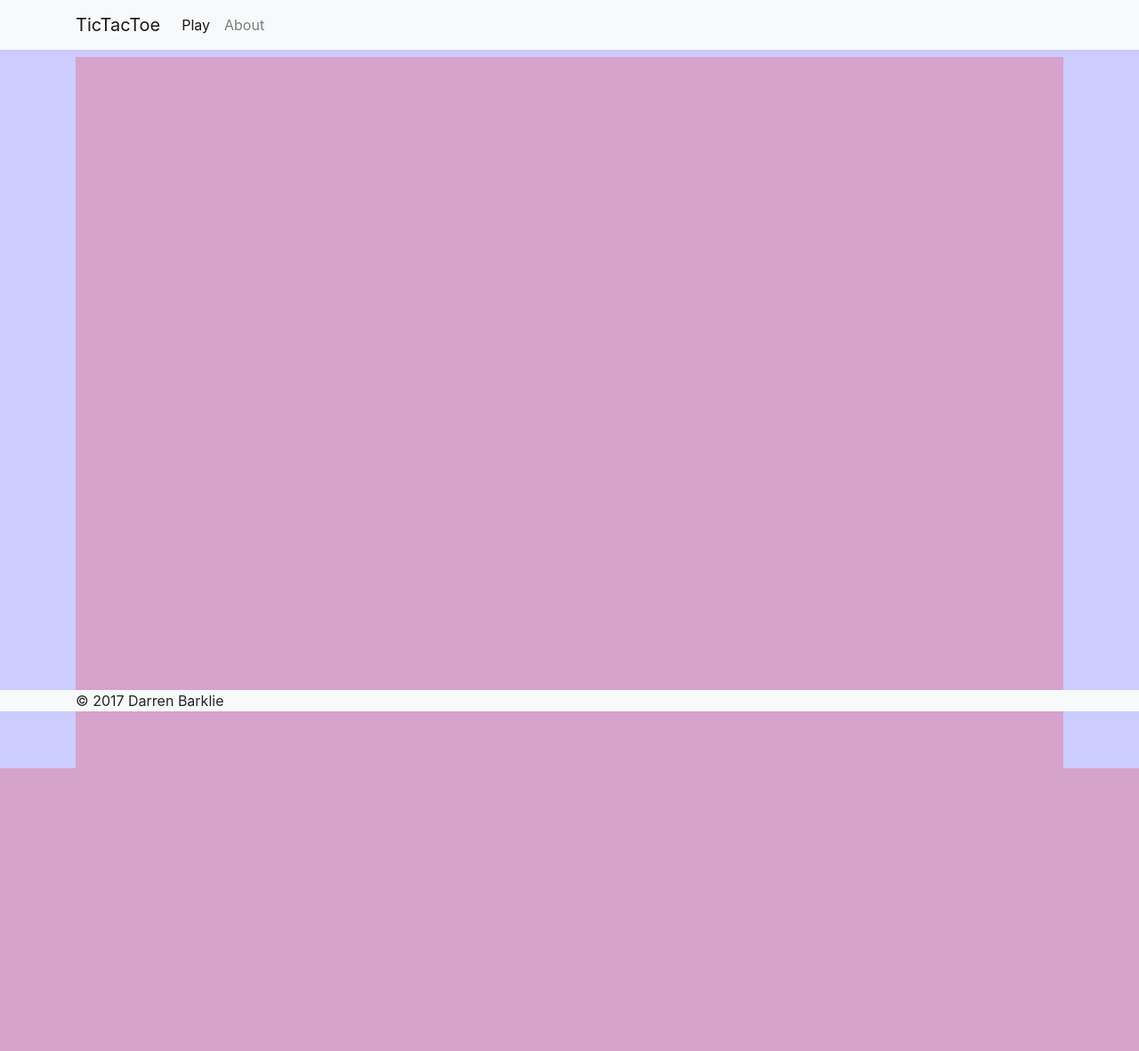
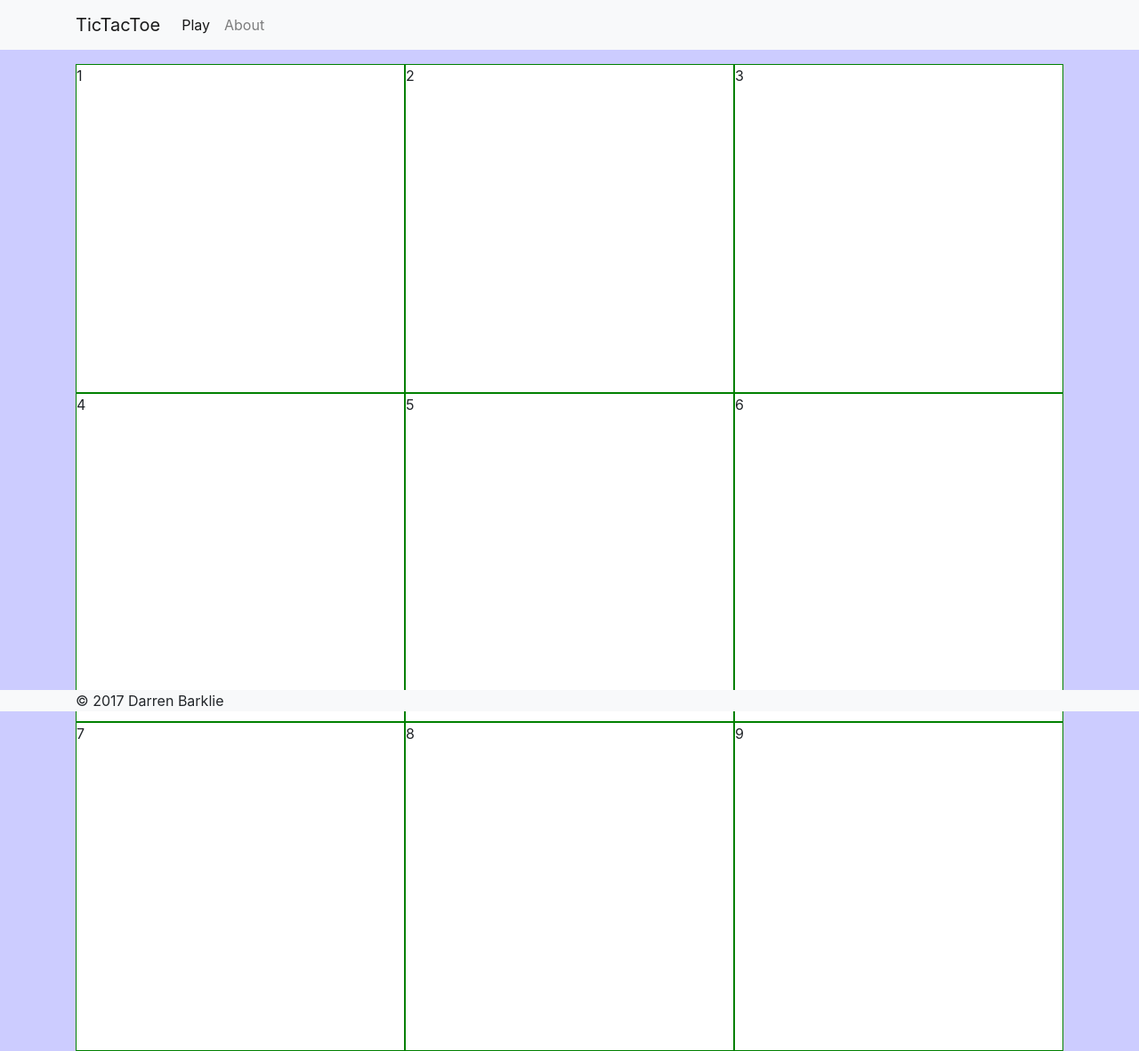
Before and after one commit to darrenbarklie/plan-tictactoe, a CodeIgniter app: page /plan-tictactoe/play in a window 1280 px wide. Shown: the whole page at 89% size. Before the commit the page ends 864 px from the top, so only its background shows below. Run offline with CodeIgniter, Linux system fonts and the light colour scheme.

Commit message:
applyBoardHeight function

```diff
--- a/application/views/pages/play.php
+++ b/application/views/pages/play.php
@@ -7,15 +7,18 @@
 
   <!-- Section : Board -->
   <section class="board">
-    <div class="sq sq-1"></div>
-    <div class="sq sq-2"></div>
-    <div class="sq sq-3"></div>
-    <div class="sq sq-4"></div>
-    <div class="sq sq-5"></div>
-    <div class="sq sq-6"></div>
-    <div class="sq sq-7"></div>
-    <div class="sq sq-8"></div>
-    <div class="sq sq-9"></div>
+    <div id="board">
+      <!-- Note: Commenting for inline gap glitch -->
+      <div class="sq sq-1">1</div><!--
+      --><div class="sq sq-2">2</div><!--
+      --><div class="sq sq-3">3</div><!--
+      --><div class="sq sq-4">4</div><!--
+      --><div class="sq sq-5">5</div><!--
+      --><div class="sq sq-6">6</div><!--
+      --><div class="sq sq-7">7</div><!--
+      --><div class="sq sq-8">8</div><!--
+      --><div class="sq sq-9">9</div>
+    </div><!--#board-->
   </section><!--board-->
 
 </div><!--page-play-->
--- a/application/views/templates/footer.php
+++ b/application/views/templates/footer.php
@@ -11,5 +11,6 @@
     <script type="text/javascript" src="<?php echo base_url("assets/js/jquery-slim.min.js"); ?>"></script>
     <script type="text/javascript" src="<?php echo base_url("assets/js/popper.min.js"); ?>"></script>
     <script type="text/javascript" src="<?php echo base_url("assets/js/bootstrap.min.js"); ?>"></script>
+    <script type="text/javascript" src="<?php echo base_url("assets/js/scripts.js"); ?>"></script>
   </body>
 </html>
--- a/assets/css/stylesheet.css
+++ b/assets/css/stylesheet.css
@@ -13,6 +13,12 @@
 @media (max-width: 576px) {
   body {
     background: rgba(255, 0, 0, 0.2); } }
+html {
+  box-sizing: border-box; }
+
+*, *:before, *:after {
+  box-sizing: inherit; }
+
 html, body {
   height: 100%; }
   html .app, body .app {
@@ -22,15 +28,25 @@
     html .app .page, body .app .page {
       height: 100%;
       background: rgba(255, 0, 0, 0.2);
-      margin: 4rem 0 1.5rem; }
+      margin: 4.5rem 0 2.5rem; }
 
 .page-home section {
   padding-top: 0.5rem;
-  padding-bottom: 2rem; }
+  padding-bottom: 1.5rem; }
 
+.page-play .board {
+  position: relative;
+  height: 100%; }
 .page-play #board {
-  border: 1px solid lightgrey; }
+  position: absolute;
+  top: 0;
+  left: 0;
+  width: 100%;
+  background: white; }
   .page-play #board .sq {
-    border: 1px solid darkgrey; }
+    border: 1px solid green;
+    display: inline-block;
+    width: 33.333%;
+    height: 33.333%; }
 
 /*# sourceMappingURL=stylesheet.css.map */
--- /dev/null
+++ b/assets/js/scripts.js
@@ -0,0 +1,31 @@
+$( document ).ready(function() {
+
+  // Debounce callback function
+  function debounce(func, wait, immediate) {
+    var timeout;
+    return function() {
+      var context = this, args = arguments;
+      var later = function() {
+        timeout = null;
+        if (!immediate) func.apply(context, args);
+      };
+      var callNow = immediate && !timeout;
+      clearTimeout(timeout);
+      timeout = setTimeout(later, wait);
+      if (callNow) func.apply(context, args);
+    };
+  };
+
+  // Match grid height to grid width
+  let applyBoardHeight = debounce(function(){
+    let boardWidth = $('#board').outerWidth();
+    console.log(boardWidth);
+    $('#board').outerHeight(boardWidth);
+  }, 100);
+
+  // onLooad, onResize call functions
+  $(window).on("resize", function () {
+    applyBoardHeight();
+  }).resize();
+
+});
```
Also changed, not shown: assets/sass/base.scss (+53 -4 lines), 1 other file.
